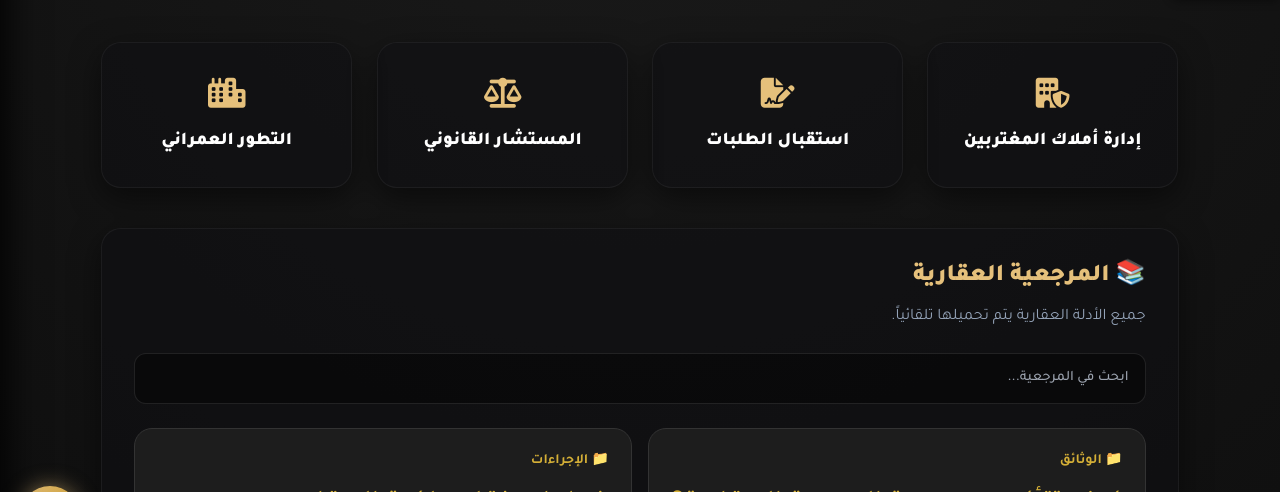
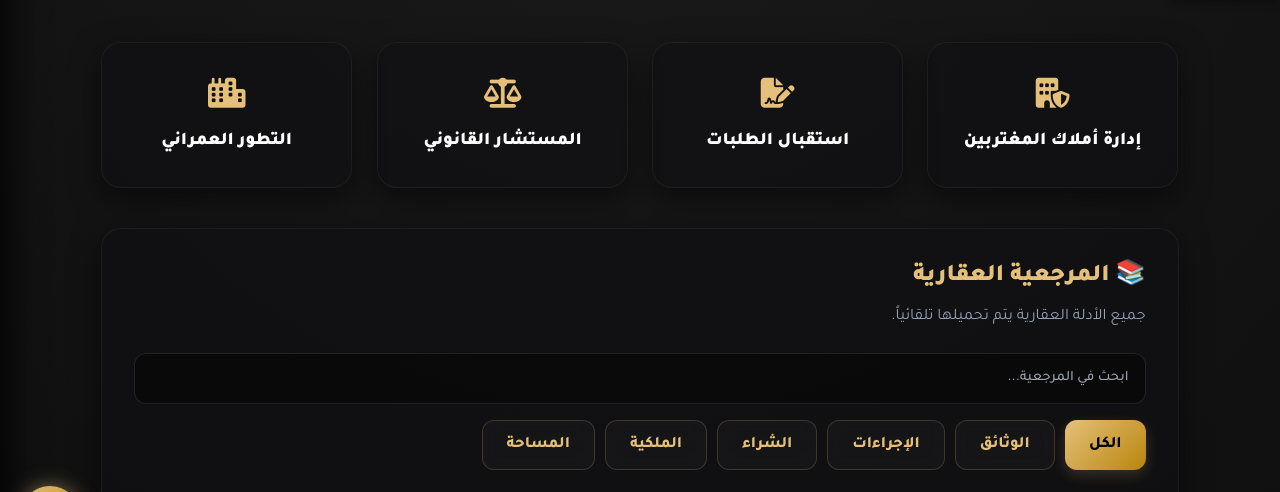
Before and after one commit to EmadAden77/emad-aden-realestate, a plain HTML site: page index.html in a window 1280 px wide. Shown: the part 234-726 px from the top of the page. Drawn offline with nearby package versions, Linux system fonts and the light colour scheme.

Commit message:
Update index.html

```diff
--- a/index.html
+++ b/index.html
@@ -395,11 +395,43 @@
 </p>
 
 <input
-class="input-glass mb-6"
+class="input-glass mb-4"
 id="encyclopedia-search"
 placeholder="ابحث في المرجعية..."
-onkeyup="filterArticles()"
->
+onkeyup="filterArticles()">
+
+<div id="category-tabs" style="
+display:flex;
+gap:10px;
+flex-wrap:wrap;
+margin-bottom:25px;
+">
+
+<button onclick="showCategory('الكل')" class="btn-gold">
+الكل
+</button>
+
+<button onclick="showCategory('الوثائق')" class="btn-glass">
+الوثائق
+</button>
+
+<button onclick="showCategory('الإجراءات')" class="btn-glass">
+الإجراءات
+</button>
+
+<button onclick="showCategory('الشراء')" class="btn-glass">
+الشراء
+</button>
+
+<button onclick="showCategory('الملكية')" class="btn-glass">
+الملكية
+</button>
+
+<button onclick="showCategory('المساحة')" class="btn-glass">
+المساحة
+</button>
+
+</div>
 
 <div
 id="reference-container"
@@ -775,6 +807,19 @@ class="grid md:grid-cols-2 gap-4">
             );
             renderReference(filtered);
         }
+
+        function showCategory(category){
+
+            if(category==="الكل"){
+                renderReference(referenceArticles);
+                return;
+            }
+
+            const filtered=referenceArticles.filter(item=>item.category===category);
+
+            renderReference(filtered);
+
+        }
 </script>
 </body>
 </html>
```
